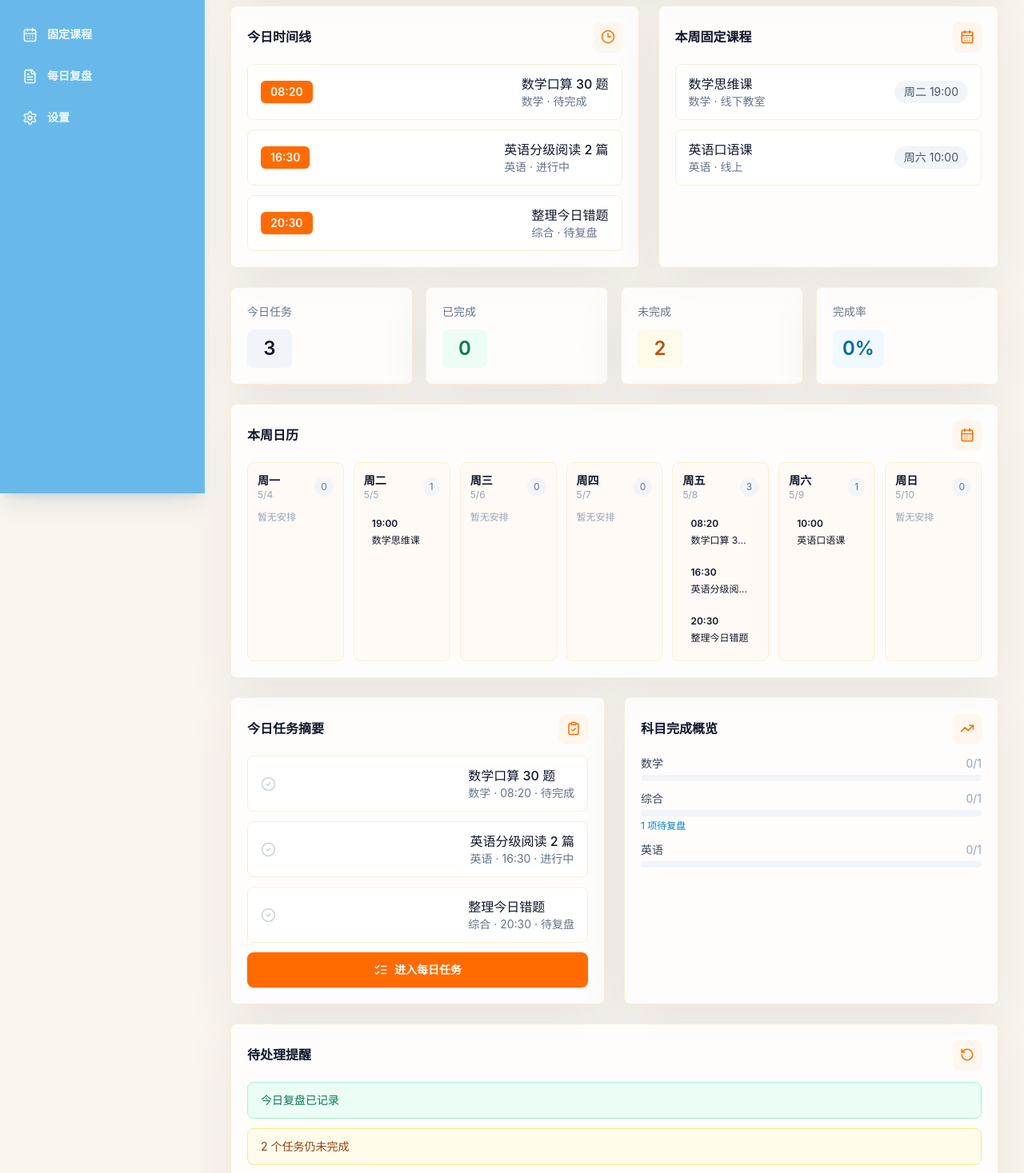
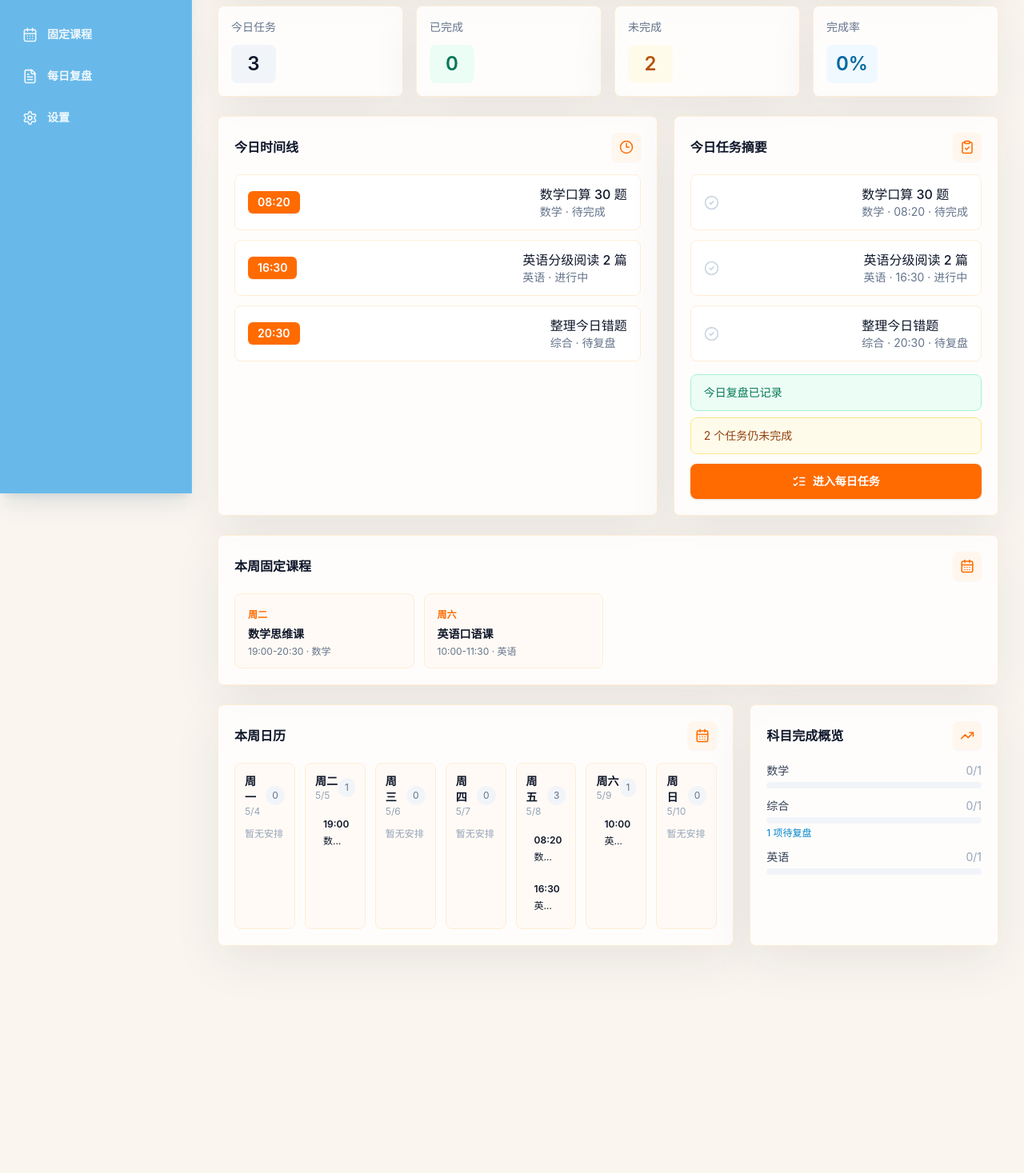
Before and after one commit to wjyxiaojiu-del/parent-learning-management, a React (Vite) app: page / in a window 1280 px wide. Shown: the part 183-1650 px from the top of the page at 80% size. After the commit the page ends 1398 px from the top, so only its background shows below. Built offline with nearby package versions, Linux system fonts and the light colour scheme.

Commit message:
style: simplify dashboard information hierarchy

```diff
--- a/src/App.jsx
+++ b/src/App.jsx
@@ -100,7 +100,7 @@ export default function App() {
 
   return (
     <div className="min-h-screen bg-[#faf5ef] text-slate-900">
-      <aside className="fixed inset-y-0 left-0 z-20 hidden w-64 border-r border-sky-300/30 bg-[#68b9ea] px-4 py-5 shadow-xl shadow-sky-900/10 lg:block">
+      <aside className="fixed inset-y-0 left-0 z-20 hidden w-60 border-r border-sky-300/30 bg-[#68b9ea] px-4 py-5 shadow-xl shadow-sky-900/10 lg:block">
         <Brand childName={state.settings.childName} inverse />
         <nav className="mt-8 space-y-2">
           {navItems.map((item) => (
@@ -109,7 +109,7 @@ export default function App() {
         </nav>
       </aside>
 
-      <div className="lg:pl-64">
+      <div className="lg:pl-60">
         <header className="sticky top-0 z-10 border-b border-orange-100 bg-[#faf5ef]/95 px-4 py-3 shadow-sm backdrop-blur lg:hidden">
           <Brand childName={state.settings.childName} compact />
           <div className="mt-3 grid grid-cols-5 gap-2">
@@ -126,7 +126,7 @@ export default function App() {
           </div>
         </header>
 
-        <main className="mx-auto max-w-7xl px-4 py-6 sm:px-6 lg:px-8 lg:py-8">
+        <main className="mx-auto max-w-6xl px-4 py-6 sm:px-6 lg:px-8 lg:py-8">
           {activePage === 'schedule' && (
             <SchedulePage state={state} summary={summary} todayTasks={todayTasks} onNavigate={setActivePage} />
           )}
@@ -193,7 +193,15 @@ function SchedulePage({ state, summary, todayTasks, onNavigate }) {
   return (
     <section className="space-y-6">
       <PageTitle title="日程安排" subtitle="先看今天怎么排，再看本周固定课表。" />
-      <div className="grid gap-6 xl:grid-cols-[1.2fr_1fr]">
+
+      <div className="grid gap-4 md:grid-cols-4">
+        <Metric label="今日任务" value={summary.total} />
+        <Metric label="已完成" value={summary.completed} tone="green" />
+        <Metric label="未完成" value={summary.incomplete} tone="amber" />
+        <Metric label="完成率" value={`${completionRate}%`} tone="blue" />
+      </div>
+
+      <div className="grid gap-5 xl:grid-cols-[1.15fr_0.85fr]">
         <Panel title="今日时间线" action={<Clock3 size={18} />}>
           <div className="space-y-3">
             {timeline.map((item) => (
@@ -210,30 +218,42 @@ function SchedulePage({ state, summary, todayTasks, onNavigate }) {
           </div>
         </Panel>
 
+        <Panel title="今日任务摘要" action={<ClipboardCheck size={18} />}>
+          <div className="space-y-3">
+            {todayTasks.map((task) => (
+              <div key={task.id} className="summary-row">
+                <CheckCircle2 className={task.status === 'done' ? 'text-emerald-500' : 'text-slate-300'} size={19} />
+                <div>
+                  <p className="font-medium">{task.title}</p>
+                  <p className="text-sm text-slate-500">{task.subject} · {task.startTime} · {statusLabels[task.status]}</p>
+                </div>
+              </div>
+            ))}
+            <div className="reminder-stack">
+              <Reminder active={!hasReview} text={hasReview ? '今日复盘已记录' : '今天还需要填写复盘'} />
+              <Reminder active={summary.incomplete > 0} text={`${summary.incomplete} 个任务仍未完成`} />
+            </div>
+            <button className="primary-button w-full" onClick={() => onNavigate('tasks')}>
+              <ListChecks size={18} />
+              进入每日任务
+            </button>
+          </div>
+        </Panel>
+      </div>
+
       <Panel title="本周固定课程" action={<CalendarDays size={18} />}>
-          <div className="space-y-3">
+        <div className="course-strip">
           {weeklyCourses.map((course) => (
-              <div key={course.id} className="course-row">
-                <div>
-                  <p className="font-medium">{course.title}</p>
-                  <p className="text-sm text-slate-500">{course.subject} · {course.location || '未填写地点'}</p>
-                </div>
-                <span className="rounded-full bg-slate-100 px-3 py-1 text-sm text-slate-600">
-                  {course.weekday} {course.startTime}
-                </span>
+            <div key={course.id} className="course-strip-item">
+              <span>{course.weekday}</span>
+              <strong>{course.title}</strong>
+              <p>{course.startTime}-{course.endTime} · {course.subject}</p>
             </div>
           ))}
         </div>
       </Panel>
-      </div>
 
-      <div className="grid gap-4 md:grid-cols-4">
-        <Metric label="今日任务" value={summary.total} />
-        <Metric label="已完成" value={summary.completed} tone="green" />
-        <Metric label="未完成" value={summary.incomplete} tone="amber" />
-        <Metric label="完成率" value={`${completionRate}%`} tone="blue" />
-      </div>
-
+      <div className="secondary-grid">
         <Panel title="本周日历" action={<CalendarDays size={18} />}>
           <div className="week-grid">
             {weekSchedule.map((day) => (
@@ -246,7 +266,7 @@ function SchedulePage({ state, summary, todayTasks, onNavigate }) {
                   <span className="rounded-full bg-slate-100 px-2 py-1 text-xs text-slate-500">{day.items.length}</span>
                 </div>
                 <div className="space-y-2">
-                {day.items.slice(0, 3).map((item) => (
+                  {day.items.slice(0, 2).map((item) => (
                     <div key={`${day.dateKey}-${item.type}-${item.id}`} className={`mini-event mini-event-${item.type}`}>
                       <span>{item.time}</span>
                       <p>{item.title}</p>
@@ -256,25 +276,6 @@ function SchedulePage({ state, summary, todayTasks, onNavigate }) {
                 </div>
               </div>
             ))}
-        </div>
-      </Panel>
-
-      <div className="grid gap-6 lg:grid-cols-2">
-        <Panel title="今日任务摘要" action={<ClipboardCheck size={18} />}>
-          <div className="space-y-3">
-            {todayTasks.map((task) => (
-              <div key={task.id} className="summary-row">
-                <CheckCircle2 className={task.status === 'done' ? 'text-emerald-500' : 'text-slate-300'} size={19} />
-                <div>
-                  <p className="font-medium">{task.title}</p>
-                  <p className="text-sm text-slate-500">{task.subject} · {task.startTime} · {statusLabels[task.status]}</p>
-                </div>
-              </div>
-            ))}
-            <button className="primary-button w-full" onClick={() => onNavigate('tasks')}>
-              <ListChecks size={18} />
-              进入每日任务
-            </button>
           </div>
         </Panel>
 
@@ -299,14 +300,6 @@ function SchedulePage({ state, summary, todayTasks, onNavigate }) {
           </div>
         </Panel>
       </div>
-
-      <Panel title="待处理提醒" action={<RotateCcw size={18} />}>
-          <div className="space-y-3">
-            <Reminder active={!hasReview} text={hasReview ? '今日复盘已记录' : '今天还需要填写复盘'} />
-            <Reminder active={summary.incomplete > 0} text={`${summary.incomplete} 个任务仍未完成`} />
-            <Reminder active={summary.pendingReview > 0} text={`${summary.pendingReview} 个任务需要复盘`} />
-          </div>
-      </Panel>
     </section>
   );
 }
--- a/src/index.css
+++ b/src/index.css
@@ -58,7 +58,7 @@ textarea {
   }
 
   .metric-card {
-    @apply rounded-lg border border-orange-100 bg-white/80 p-5 shadow-soft backdrop-blur transition hover:-translate-y-0.5 hover:shadow-lg;
+    @apply rounded-lg border border-orange-100 bg-white/80 p-4 shadow-soft backdrop-blur transition hover:-translate-y-0.5 hover:shadow-lg;
   }
 
   .timeline-item,
@@ -83,6 +83,34 @@ textarea {
 
   .filter-bar {
     @apply grid gap-3 rounded-lg border border-orange-100 bg-white/80 p-4 shadow-soft backdrop-blur sm:grid-cols-2;
+  }
+
+  .course-strip {
+    @apply grid gap-3 md:grid-cols-2 xl:grid-cols-4;
+  }
+
+  .course-strip-item {
+    @apply rounded-lg border border-orange-100 bg-[#fffaf5] px-4 py-3;
+  }
+
+  .course-strip-item span {
+    @apply text-xs font-semibold text-[#ff6b00];
+  }
+
+  .course-strip-item strong {
+    @apply mt-1 block text-sm text-slate-900;
+  }
+
+  .course-strip-item p {
+    @apply mt-1 text-xs text-slate-500;
+  }
+
+  .secondary-grid {
+    @apply grid gap-5 xl:grid-cols-[1.35fr_0.65fr];
+  }
+
+  .reminder-stack {
+    @apply grid gap-2 pt-1;
   }
 
   .week-grid {
```
Lines whose indentation alone changed are shown as unchanged.
